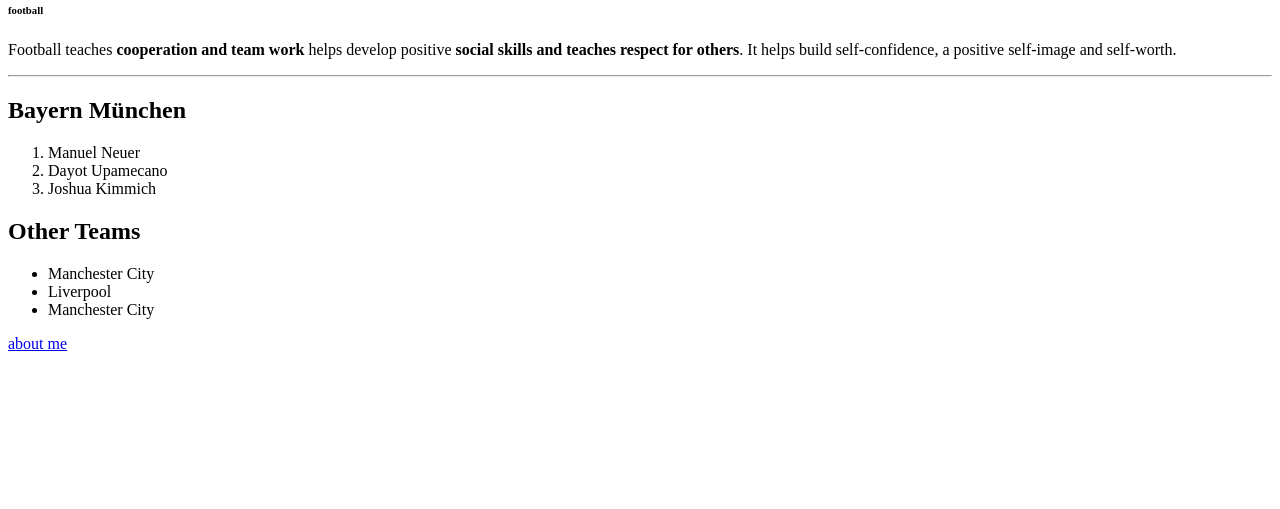
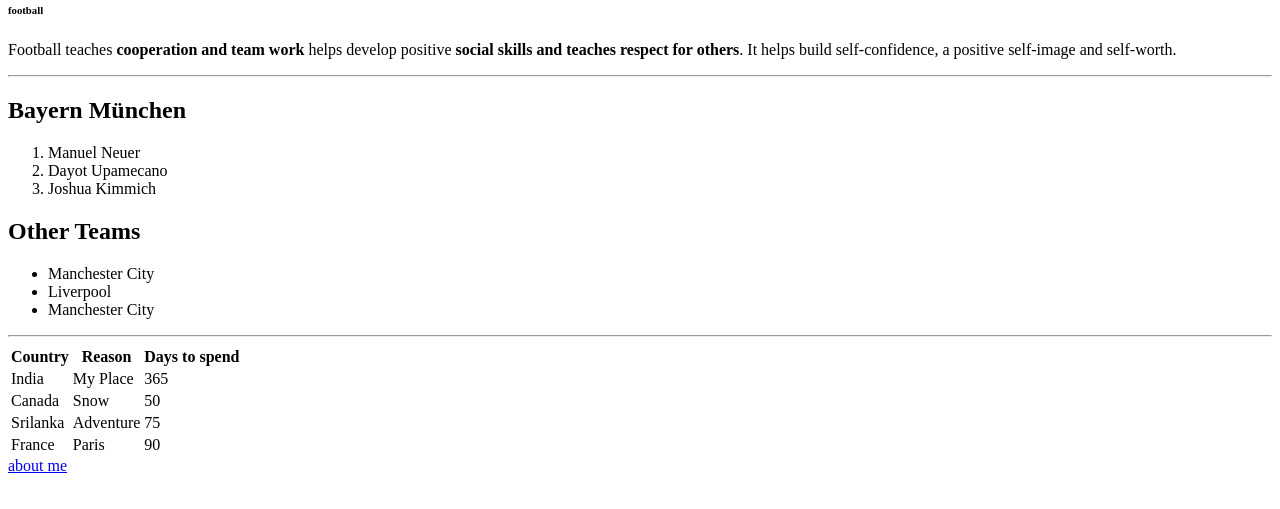
Before and after one commit to 44-563-Web-Apps-S23/44563-webapps-assignment-3-keerthisannapareddy, a plain HTML site: page index.html in a window 1280 px wide. Shown: the part 79-588 px from the top of the page. Drawn offline with Linux system fonts and the light colour scheme.

Commit message:
adding countries

```diff
--- a/index.html
+++ b/index.html
@@ -21,6 +21,36 @@
             <li>Liverpool</li>
             <li>Manchester City</li>
         </ul>
-        <a href="aboutme.html">about me</a>
+
+        <hr>
+        <table>
+            <tr>
+                <th>Country</th>
+                <th>Reason</th>
+                <th>Days to spend</th>
+            </tr>
+            <tr>
+                <td>India</td>
+                <td>My Place</td>
+                <td>365</td>
+            </tr>
+            <tr>
+                <td>Canada</td>
+                <td>Snow</td>
+                <td> 50 </td>
+            </tr>
+            <tr>
+                <td> Srilanka</td>
+                <td>Adventure</td>
+                <td> 75</td>
+            </tr>
+            <tr>
+                <td> France</td>
+                <td>Paris</td>
+                <td>90</td>
+            </tr>
+        </table>
+
+            <a href="aboutme.html">about me</a>
     </body>
 </html>
```
